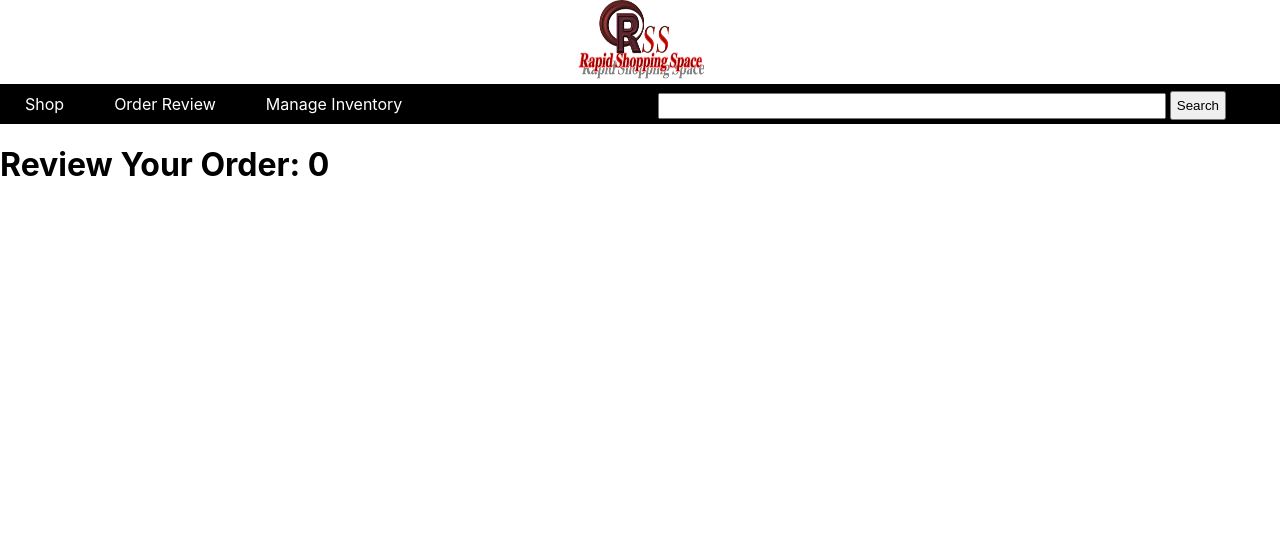
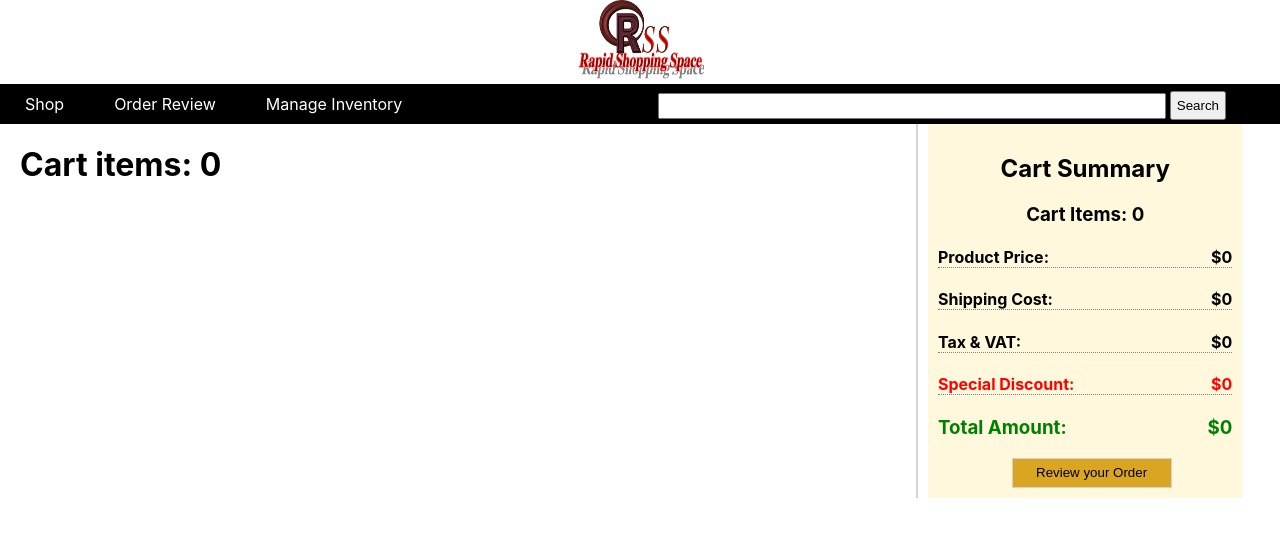
Before and after one commit to mahmudul607/rapid-shopping-space, a React (Create React App) app: page /Review in a window 1280 px wide. Shown: the top 536 px of the page. Built offline with nearby package versions, Linux system fonts and the light colour scheme.

Commit message:
quantity error solve

```diff
--- a/src/components/Cart/Cart.js
+++ b/src/components/Cart/Cart.js
@@ -1,9 +1,9 @@
 import React from 'react';
 import { Link } from 'react-router-dom';
 import './Cart.css';
-const Cart = (props) => {
+const Cart = (props, ) => {
     const cart = props.cart;
-    const total = cart.reduce((total, prd) => total + prd.price, 0);
+    const total = cart.reduce((total, prd) => total + prd.price*prd.quantity , 0);
     const formateNumber = pd => {
         const precision = pd.toFixed(2);
         return Number(precision);
--- a/src/components/ReviewCart/Review.js
+++ b/src/components/ReviewCart/Review.js
@@ -2,7 +2,8 @@ import React from 'react';
 import { useState } from 'react';
 import { useEffect } from 'react';
 import fakeData from '../../fakeData';
-import { getDatabaseCart } from '../../utilities/databaseManager';
+import { getDatabaseCart, removeFromDatabaseCart } from '../../utilities/databaseManager';
+import Cart from '../Cart/Cart';
 import ReviewItem from '../ReviewItem/ReviewItem';
 import './Review.css';
 
@@ -10,6 +11,13 @@ const Review = () => {
 
 
     const [cart, setCart] = useState([]);
+
+    const removeReviewItem =(productKey) => {
+       const newCart = cart.filter(pd => pd.key !== productKey);
+       setCart(newCart);
+       removeFromDatabaseCart(productKey);
+    }
+
     useEffect(() => {
               // cart
               const saveCart = getDatabaseCart();
@@ -30,10 +38,20 @@ const Review = () => {
 
     return (
         <div>
-            <h1>Review Your Order: {cart.length}</h1>
+          <div className="reuseable-container">
+            <div className="product-container">
+            <h1>Cart items: {cart.length}</h1>
            {
-            cart.map(pd => <ReviewItem key={pd.key} product={pd} />)
+            cart.map(pd => <ReviewItem
+                key={pd.key} product={pd}
+                removeReviewItem = {removeReviewItem}
+                />)
            }
+            </div>
+            <div className="cart-container">
+                <Cart cart={cart}></Cart>
+            </div>
+          </div>
         </div>
     );
 };
--- a/src/components/ReviewItem/ReviewItem.js
+++ b/src/components/ReviewItem/ReviewItem.js
@@ -1,7 +1,7 @@
 import React from 'react';
 import './ReviewItem.css'
 const ReviewItem = (props) => {
-    const {name, quantity, price} = props.product;
+    const {name, quantity, price, key} = props.product;
 
     return (
         <div className='review-item'>
@@ -9,7 +9,9 @@ const ReviewItem = (props) => {
             <p>{quantity}</p>
             <p>${price}</p>
 
-            <button className='add-to-cart-btn'>Remove</button>
+            <button className='add-to-cart-btn'
+            onClick={ () => props.removeReviewItem(key)}
+            >Remove</button>
         </div>
     );
 };
--- a/src/components/Shop/Shop.css
+++ b/src/components/Shop/Shop.css
@@ -1,13 +1,13 @@
-.shop-container{
+.reuseable-container{
     display: flex;
     width: 100%;
 }
-.shop-container .product-container{
+.reuseable-container .product-container{
     width: 70%;
     margin-left: 20px;
     margin-right: 10px;
     border-right: 2px solid lightgray;
 }
-.shop-container .cart-container{
+.reuseable-container .cart-container{
     width: 23%;
 }
--- a/src/components/Shop/Shop.js
+++ b/src/components/Shop/Shop.js
@@ -9,16 +9,29 @@ const Shop = () => {
     const first10 = fakeData.slice(0, 20);
     const [products, setProducts] = useState(first10);
     const [cart, setCart] = useState([]);
+console.log(cart);
+    const handelAddToCart = (product) =>{
+        const sameProduct = cart.find(pd => pd.key === product.key);
+        let count = 1;
+        let newCart;
+        if(sameProduct){
+            count = sameProduct.quantity + 1;
+            sameProduct.quantity = count;
+            const others = cart.filter(pd => pd.key!== product.key);
+            newCart =[...others, sameProduct];
+        }
+        else{
+            product.quantity = 1;
+            newCart = [...cart, product];
+        }
 
-    const handelAddToCart = (product) =>{
-        const newCart = [...cart, product];
         setCart(newCart);
-        const sameProduct = newCart.filter(pd => pd.key === product.key);
-        const count = sameProduct.length;
+
+        // const count = sameProduct.length;
         addToDatabaseCart(product.key, count);
     }
     return (
-        <div className='shop-container'>
+        <div className='reuseable-container'>
             <div className="product-container">
                 <ul>
                     {
```
